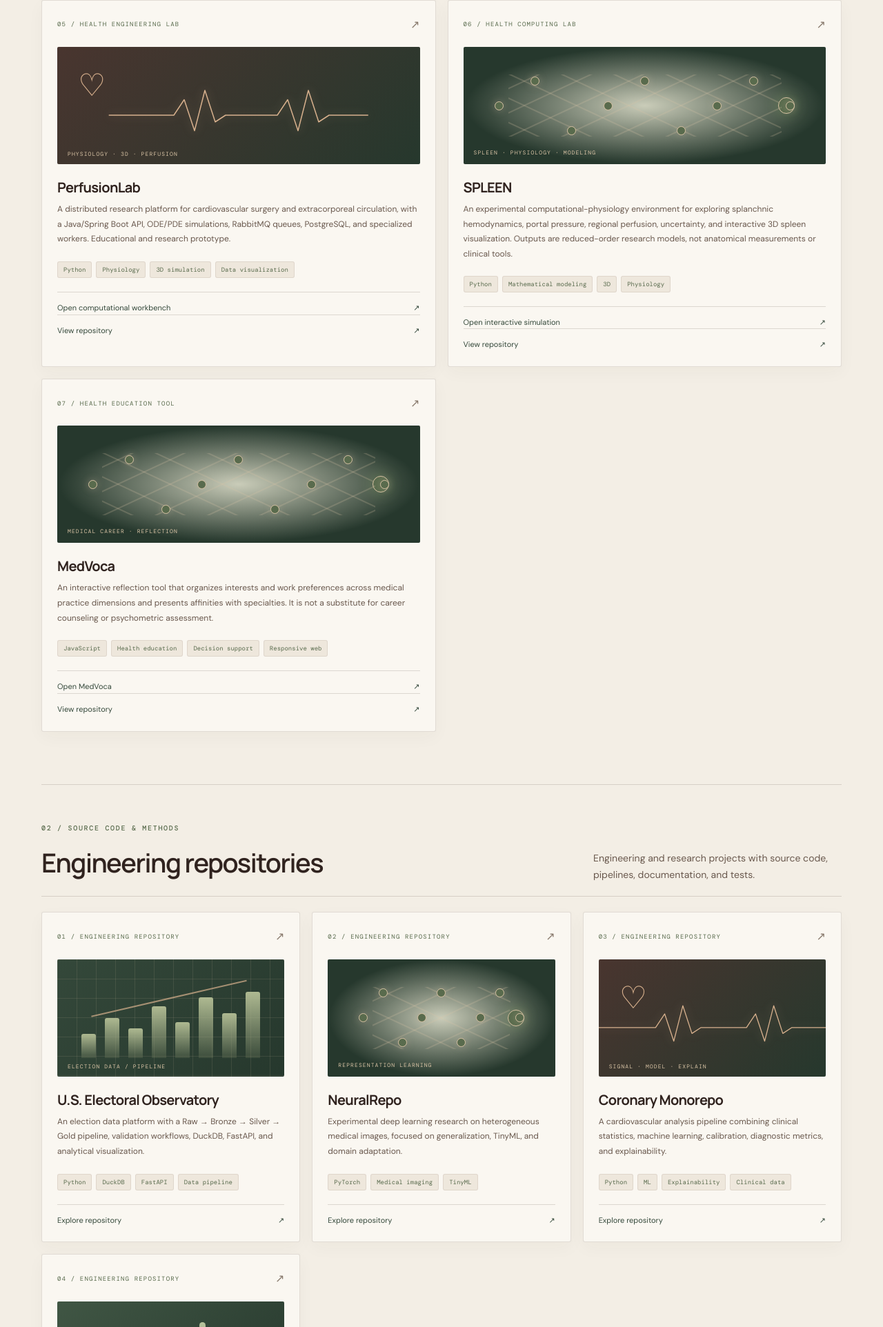
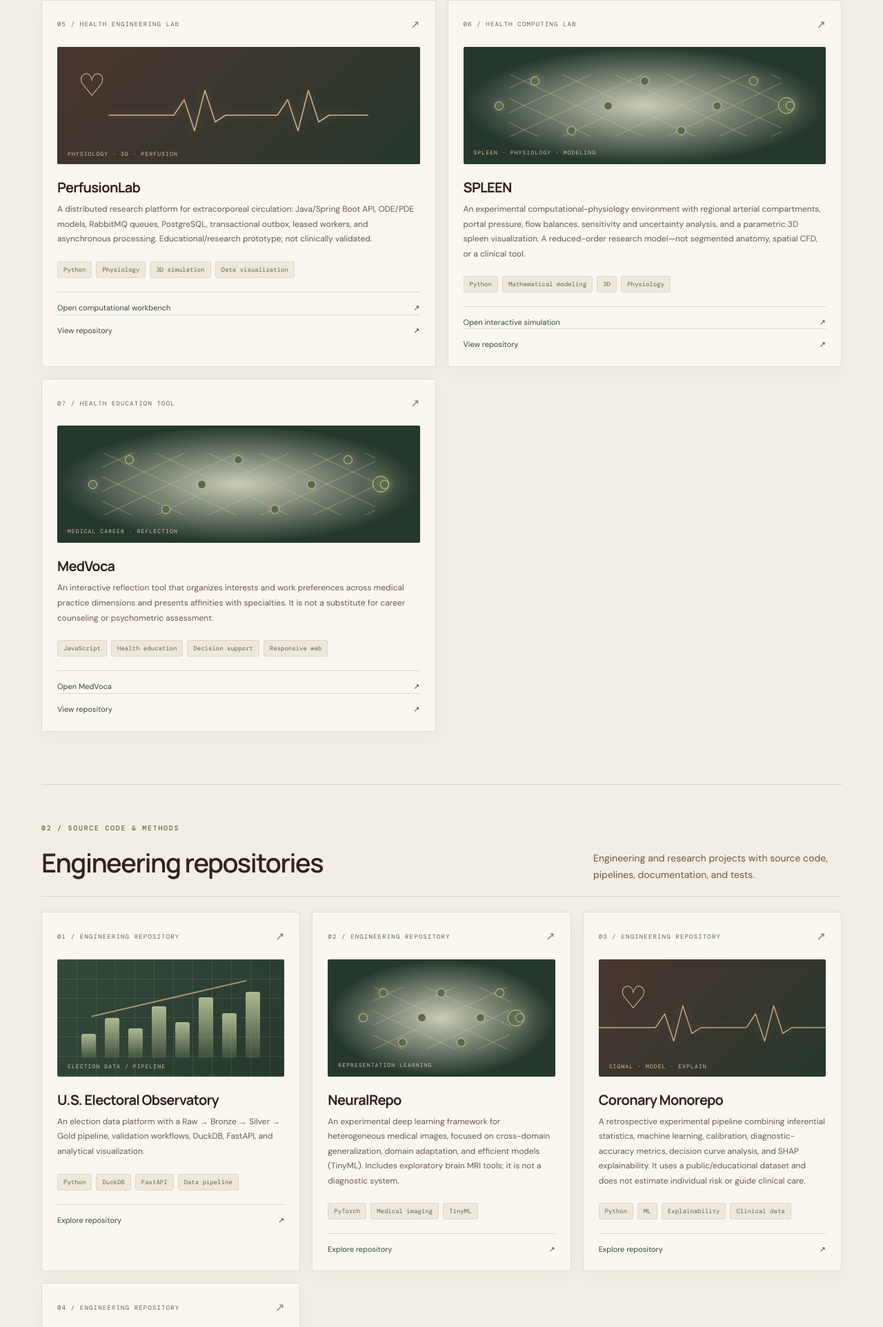
Before and after one commit to iamdatagabs/iamdatagabs, a plain HTML site: page portfolio/en/index.html in a window 1280 px wide. Shown: the part 2631-4555 px from the top of the page at 69% size. Drawn offline with nearby package versions, Linux system fonts and the light colour scheme; no server answers.

Commit message:
Update health project portfolio descriptions

```diff
--- a/portfolio/en/index.html
+++ b/portfolio/en/index.html
@@ -98,14 +98,14 @@
           <article class="project-card" data-category="health software research">
             <div class="project-top"><span class="project-type">05 / HEALTH ENGINEERING LAB</span><span class="project-arrow">↗</span></div>
             <div class="project-art art-heart"><div class="heart-pulse">♡</div><svg viewBox="0 0 500 100" role="img" aria-label="Illustrative physiological signal"><path d="M0 52 H100 L125 52 L145 22 L165 82 L185 4 L205 65 L225 52 H300 L325 52 L345 22 L365 82 L385 4 L405 65 L425 52 H500"/></svg><span class="heart-caption">PHYSIOLOGY · 3D · PERFUSION</span></div>
-            <h3>PerfusionLab</h3><p>A distributed research platform for cardiovascular surgery and extracorporeal circulation, with a Java/Spring Boot API, ODE/PDE simulations, RabbitMQ queues, PostgreSQL, and specialized workers. Educational and research prototype.</p>
+            <h3>PerfusionLab</h3><p>A distributed research platform for extracorporeal circulation: Java/Spring Boot API, ODE/PDE models, RabbitMQ queues, PostgreSQL, transactional outbox, leased workers, and asynchronous processing. Educational/research prototype; not clinically validated.</p>
             <div class="tags"><span>Python</span><span>Physiology</span><span>3D simulation</span><span>Data visualization</span></div>
             <a class="project-link" href="https://iamdatagabs.github.io/perfusion_lab/frontend/workbench.html" target="_blank" rel="noreferrer">Open computational workbench <b>↗</b></a><a class="project-link" href="https://github.com/iamdatagabs/perfusion_lab" target="_blank" rel="noreferrer">View repository <b>↗</b></a>
           </article>
           <article class="project-card" data-category="health research software">
             <div class="project-top"><span class="project-type">06 / HEALTH COMPUTING LAB</span><span class="project-arrow">↗</span></div>
             <div class="project-art art-neural"><div class="neural-net"><i></i><i></i><i></i><i></i><i></i><i></i><i></i><i></i><i></i><b></b></div><span class="neural-caption">SPLEEN · PHYSIOLOGY · MODELING</span></div>
-            <h3>SPLEEN</h3><p>An experimental computational-physiology environment for exploring splanchnic hemodynamics, portal pressure, regional perfusion, uncertainty, and interactive 3D spleen visualization. Outputs are reduced-order research models, not anatomical measurements or clinical tools.</p>
+            <h3>SPLEEN</h3><p>An experimental computational-physiology environment with regional arterial compartments, portal pressure, flow balances, sensitivity and uncertainty analysis, and a parametric 3D spleen visualization. A reduced-order research model—not segmented anatomy, spatial CFD, or a clinical tool.</p>
             <div class="tags"><span>Python</span><span>Mathematical modeling</span><span>3D</span><span>Physiology</span></div>
             <a class="project-link" href="https://iamdatagabs.github.io/spleen/" target="_blank" rel="noreferrer">Open interactive simulation <b>↗</b></a><a class="project-link" href="https://github.com/iamdatagabs/spleen" target="_blank" rel="noreferrer">View repository <b>↗</b></a>
           </article>
@@ -132,14 +132,14 @@
           <article class="project-card" data-category="health research">
             <div class="project-top"><span class="project-type">02 / ENGINEERING REPOSITORY</span><span class="project-arrow">↗</span></div>
             <div class="project-art art-neural"><div class="neural-net"><i></i><i></i><i></i><i></i><i></i><i></i><i></i><i></i><i></i><b></b></div><span class="neural-caption">REPRESENTATION LEARNING</span></div>
-            <h3>NeuralRepo</h3><p>Experimental deep learning research on heterogeneous medical images, focused on generalization, TinyML, and domain adaptation.</p>
+            <h3>NeuralRepo</h3><p>An experimental deep learning framework for heterogeneous medical images, focused on cross-domain generalization, domain adaptation, and efficient models (TinyML). Includes exploratory brain MRI tools; it is not a diagnostic system.</p>
             <div class="tags"><span>PyTorch</span><span>Medical imaging</span><span>TinyML</span></div>
             <a class="project-link" href="https://github.com/iamdatagabs/neuralrepo" target="_blank" rel="noreferrer">Explore repository <b>↗</b></a>
           </article>
           <article class="project-card" data-category="health data research">
             <div class="project-top"><span class="project-type">03 / ENGINEERING REPOSITORY</span><span class="project-arrow">↗</span></div>
             <div class="project-art art-heart"><div class="heart-pulse">♡</div><svg viewBox="0 0 500 100" role="img" aria-label="Illustrative cardiovascular signal"><path d="M0 52 H100 L125 52 L145 22 L165 82 L185 4 L205 65 L225 52 H300 L325 52 L345 22 L365 82 L385 4 L405 65 L425 52 H500"/></svg><span class="heart-caption">SIGNAL · MODEL · EXPLAIN</span></div>
-            <h3>Coronary Monorepo</h3><p>A cardiovascular analysis pipeline combining clinical statistics, machine learning, calibration, diagnostic metrics, and explainability.</p>
+            <h3>Coronary Monorepo</h3><p>A retrospective experimental pipeline combining inferential statistics, machine learning, calibration, diagnostic-accuracy metrics, decision curve analysis, and SHAP explainability. It uses a public/educational dataset and does not estimate individual risk or guide clinical care.</p>
             <div class="tags"><span>Python</span><span>ML</span><span>Explainability</span><span>Clinical data</span></div>
             <a class="project-link" href="https://github.com/iamdatagabs/coronary_monorepo" target="_blank" rel="noreferrer">Explore repository <b>↗</b></a>
           </article>
```
